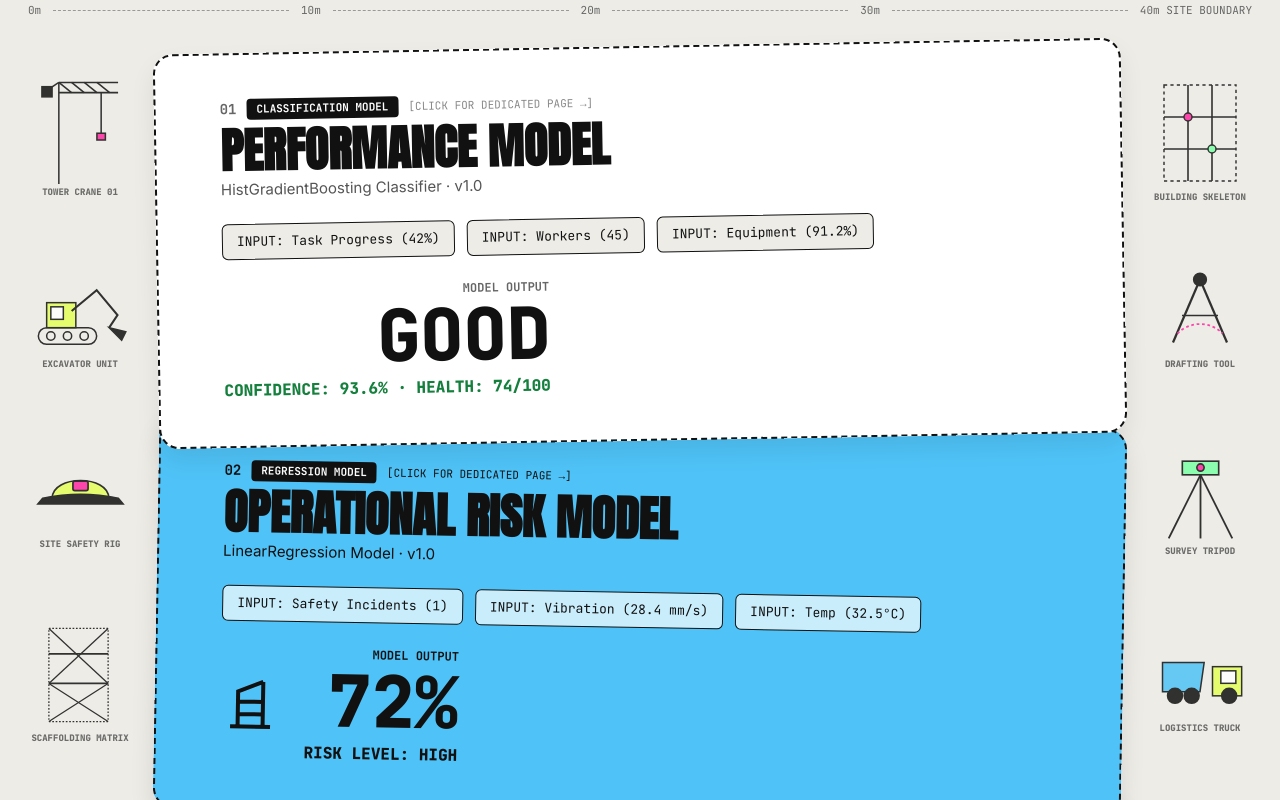
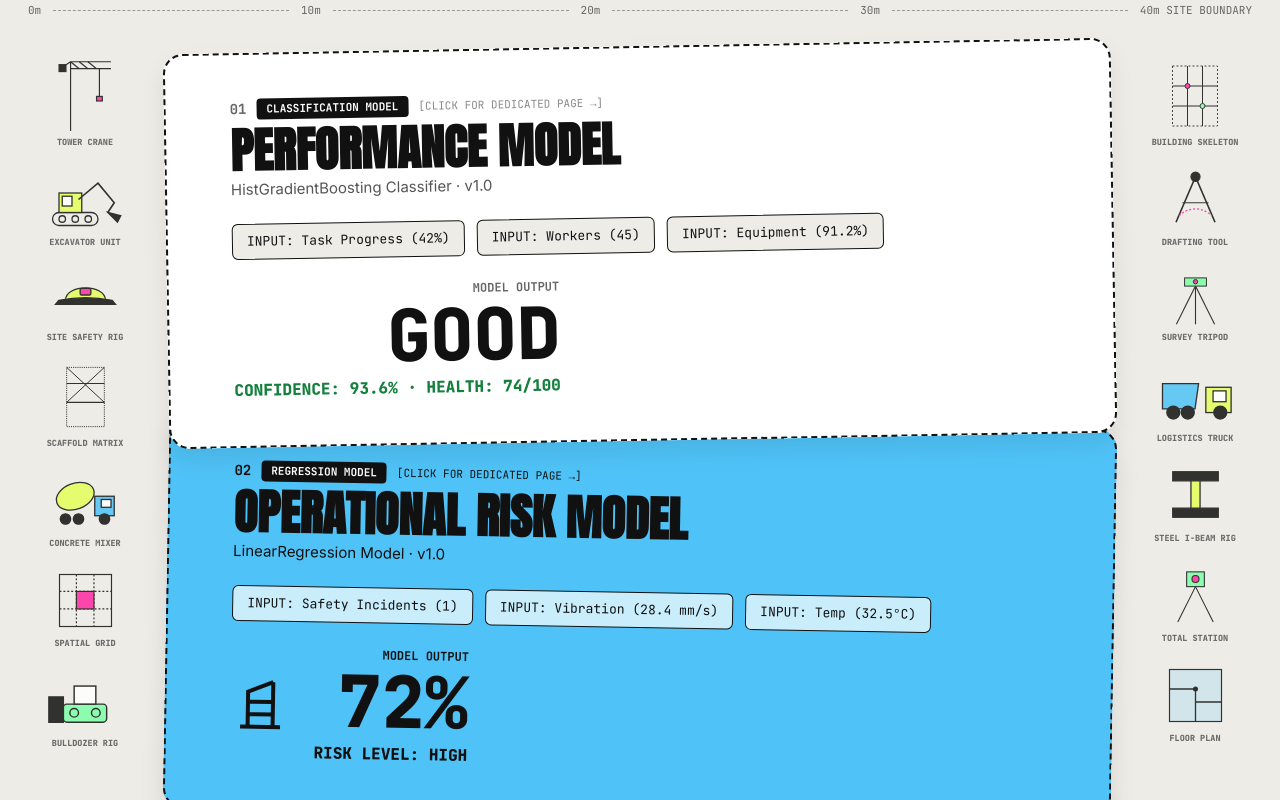
Before and after one commit to shubham392007-sketch/ConArk_Systems, a React (Vite) app in the folder frontend/: page / in a window 1280 px wide. Shown: the part 480-1280 px from the top of the page. Built offline with nearby package versions, Linux system fonts and the light colour scheme; no server answers.

Commit message:
feat(ui): add 7 construction vector SVGs on left and right margins to fully frame all 5 cards including Card 05

```diff
--- a/frontend/src/pages/CommandCenter.tsx
+++ b/frontend/src/pages/CommandCenter.tsx
@@ -179,15 +179,15 @@ export const CommandCenter: React.FC = () => {
         <span>40m SITE BOUNDARY</span>
       </div>
 
-      {/* 3-COLUMN MAIN LAYOUT: EXTREME LEFT SVGS (120px) | EXPANDED WIDE CARDS (1fr) | EXTREME RIGHT SVGS (120px) */}
-      <div style={{ display: 'grid', gridTemplateColumns: '120px 1fr 120px', gap: '16px', alignItems: 'start', marginBottom: '44px' }}>
+      {/* 3-COLUMN MAIN LAYOUT: EXTREME LEFT SVGS (130px) | EXPANDED WIDE CARDS (1fr) | EXTREME RIGHT SVGS (130px) */}
+      <div style={{ display: 'grid', gridTemplateColumns: '130px 1fr 130px', gap: '16px', alignItems: 'start', marginBottom: '44px' }}>
 
-        {/* EXTREME LEFT MARGIN COLUMN: 5 SVGS MAPPED 1-TO-1 BESIDE ALL 5 CARDS */}
-        <div style={{ display: 'flex', flexDirection: 'column', gap: '42px', paddingTop: '20px', alignItems: 'center', opacity: 0.85 }}>
+        {/* EXTREME LEFT MARGIN COLUMN: 7 CONSTRUCTION SVGS EVENLY FRAMING ALL CARDS DOWN TO CARD 05 */}
+        <div style={{ display: 'flex', flexDirection: 'column', gap: '18px', paddingTop: '10px', alignItems: 'center', opacity: 0.85 }}>
 
-          {/* SVG 1: Tower Crane (Beside Card 01 Performance) */}
-          <div style={{ textAlign: 'center', height: '140px', display: 'flex', flexDirection: 'column', justifyContent: 'center' }}>
-            <svg width="100" height="110" viewBox="0 0 100 130" fill="none" stroke="#111111" strokeWidth="1.8">
+          {/* SVG 1: Tower Crane */}
+          <div style={{ textAlign: 'center' }}>
+            <svg width="90" height="75" viewBox="0 0 100 130" fill="none" stroke="#111111" strokeWidth="2">
               <line x1="25" y1="130" x2="25" y2="10" />
               <line x1="25" y1="10" x2="95" y2="10" />
               <line x1="10" y1="20" x2="25" y2="10" />
@@ -195,17 +195,16 @@ export const CommandCenter: React.FC = () => {
               <line x1="25" y1="10" x2="40" y2="22" />
               <line x1="40" y1="10" x2="55" y2="22" />
               <line x1="55" y1="10" x2="70" y2="22" />
-              <line x1="70" y1="10" x2="85" y2="22" />
               <line x1="75" y1="22" x2="75" y2="70" />
               <rect x="70" y="70" width="10" height="8" fill="#FF2AA1" stroke="#111111" />
               <rect x="5" y="15" width="12" height="12" fill="#111111" />
             </svg>
-            <span style={{ fontSize: '9px', fontFamily: 'JetBrains Mono, monospace', fontWeight: '800', color: '#555', display: 'block', marginTop: '2px' }}>TOWER CRANE 01</span>
+            <span style={{ fontSize: '8.5px', fontFamily: 'JetBrains Mono, monospace', fontWeight: '800', color: '#555', display: 'block' }}>TOWER CRANE</span>
           </div>
 
-          {/* SVG 2: Heavy Excavator (Beside Card 02 Risk) */}
-          <div style={{ textAlign: 'center', height: '140px', display: 'flex', flexDirection: 'column', justifyContent: 'center' }}>
-            <svg width="100" height="90" viewBox="0 0 120 100" fill="none" stroke="#111111" strokeWidth="1.8">
+          {/* SVG 2: Heavy Excavator */}
+          <div style={{ textAlign: 'center' }}>
+            <svg width="90" height="65" viewBox="0 0 120 100" fill="none" stroke="#111111" strokeWidth="2">
               <rect x="10" y="70" width="70" height="20" rx="10" fill="#EDECE7" />
               <circle cx="25" cy="80" r="5" />
               <circle cx="45" cy="80" r="5" />
@@ -215,36 +214,34 @@ export const CommandCenter: React.FC = () => {
               <path d="M50 50 L80 25 L105 55 L95 70" strokeWidth="2.5" />
               <path d="M95 70 L115 75 L110 85 Z" fill="#111111" />
             </svg>
-            <span style={{ fontSize: '9px', fontFamily: 'JetBrains Mono, monospace', fontWeight: '800', color: '#555', display: 'block', marginTop: '2px' }}>EXCAVATOR UNIT</span>
+            <span style={{ fontSize: '8.5px', fontFamily: 'JetBrains Mono, monospace', fontWeight: '800', color: '#555', display: 'block' }}>EXCAVATOR UNIT</span>
           </div>
 
-          {/* SVG 3: Safety Helmet (Beside Card 03 Cost) */}
-          <div style={{ textAlign: 'center', height: '140px', display: 'flex', flexDirection: 'column', justifyContent: 'center' }}>
-            <svg width="95" height="85" viewBox="0 0 100 90" fill="none" stroke="#111111" strokeWidth="1.8">
+          {/* SVG 3: Safety Helmet */}
+          <div style={{ textAlign: 'center' }}>
+            <svg width="85" height="60" viewBox="0 0 100 90" fill="none" stroke="#111111" strokeWidth="2">
               <path d="M20 50 C20 25, 80 25, 80 50 Z" fill="#E4FF5B" stroke="#111111" />
               <path d="M10 50 Q50 42 90 50 L95 56 L5 56 Z" fill="#111111" />
               <rect x="42" y="32" width="16" height="10" fill="#FF2AA1" rx="2" />
             </svg>
-            <span style={{ fontSize: '9px', fontFamily: 'JetBrains Mono, monospace', fontWeight: '800', color: '#555', display: 'block', marginTop: '2px' }}>SITE SAFETY RIG</span>
+            <span style={{ fontSize: '8.5px', fontFamily: 'JetBrains Mono, monospace', fontWeight: '800', color: '#555', display: 'block' }}>SITE SAFETY RIG</span>
           </div>
 
-          {/* SVG 4: Scaffolding Matrix (Beside Card 04 Time) */}
-          <div style={{ textAlign: 'center', height: '140px', display: 'flex', flexDirection: 'column', justifyContent: 'center' }}>
-            <svg width="95" height="110" viewBox="0 0 100 130" fill="none" stroke="#111111" strokeWidth="1.5">
+          {/* SVG 4: Scaffolding Grid */}
+          <div style={{ textAlign: 'center' }}>
+            <svg width="85" height="70" viewBox="0 0 100 130" fill="none" stroke="#111111" strokeWidth="1.8">
               <rect x="15" y="10" width="70" height="110" strokeDasharray="2 2" />
               <line x1="15" y1="40" x2="85" y2="40" strokeWidth="2" />
               <line x1="15" y1="75" x2="85" y2="75" strokeWidth="2" />
               <line x1="15" y1="10" x2="85" y2="75" />
               <line x1="85" y1="10" x2="15" y2="75" />
-              <line x1="15" y1="75" x2="85" y2="120" />
-              <line x1="85" y1="75" x2="15" y2="120" />
             </svg>
-            <span style={{ fontSize: '9px', fontFamily: 'JetBrains Mono, monospace', fontWeight: '800', color: '#555', display: 'block', marginTop: '2px' }}>SCAFFOLDING MATRIX</span>
+            <span style={{ fontSize: '8.5px', fontFamily: 'JetBrains Mono, monospace', fontWeight: '800', color: '#555', display: 'block' }}>SCAFFOLD MATRIX</span>
           </div>
 
-          {/* SVG 5: Concrete Mixer Truck (Beside Card 05 Space Optimization) */}
-          <div style={{ textAlign: 'center', height: '140px', display: 'flex', flexDirection: 'column', justifyContent: 'center' }}>
-            <svg width="100" height="90" viewBox="0 0 120 100" fill="none" stroke="#111111" strokeWidth="1.8">
+          {/* SVG 5: Concrete Mixer Truck (Directly Beside Card 04/05) */}
+          <div style={{ textAlign: 'center' }}>
+            <svg width="90" height="65" viewBox="0 0 120 100" fill="none" stroke="#111111" strokeWidth="2">
               <ellipse cx="45" cy="45" rx="30" ry="20" transform="rotate(-20 45 45)" fill="#E4FF5B" stroke="#111111" />
               <rect x="75" y="45" width="30" height="30" fill="#4FC3F7" stroke="#111111" />
               <rect x="85" y="50" width="15" height="12" fill="#FFFFFF" stroke="#111111" />
@@ -252,7 +249,32 @@ export const CommandCenter: React.FC = () => {
               <circle cx="50" cy="80" r="8" fill="#111111" />
               <circle cx="90" cy="80" r="8" fill="#111111" />
             </svg>
-            <span style={{ fontSize: '9px', fontFamily: 'JetBrains Mono, monospace', fontWeight: '800', color: '#555', display: 'block', marginTop: '2px' }}>CONCRETE MIXER</span>
+            <span style={{ fontSize: '8.5px', fontFamily: 'JetBrains Mono, monospace', fontWeight: '800', color: '#555', display: 'block' }}>CONCRETE MIXER</span>
+          </div>
+
+          {/* SVG 6: 2D Spatial Grid (Directly Beside Card 05 Space Optimization) */}
+          <div style={{ textAlign: 'center' }}>
+            <svg width="85" height="65" viewBox="0 0 100 100" fill="none" stroke="#111111" strokeWidth="1.8">
+              <rect x="10" y="10" width="80" height="80" fill="#EDECE7" stroke="#111111" />
+              <line x1="10" y1="36" x2="90" y2="36" strokeDasharray="3 3" />
+              <line x1="10" y1="63" x2="90" y2="63" strokeDasharray="3 3" />
+              <line x1="36" y1="10" x2="36" y2="90" strokeDasharray="3 3" />
+              <line x1="63" y1="10" x2="63" y2="90" strokeDasharray="3 3" />
+              <rect x="36" y="36" width="27" height="27" fill="#FF2AA1" stroke="#111111" />
+            </svg>
+            <span style={{ fontSize: '8.5px', fontFamily: 'JetBrains Mono, monospace', fontWeight: '800', color: '#555', display: 'block' }}>SPATIAL GRID</span>
+          </div>
+
+          {/* SVG 7: Heavy Bulldozer (Beside Card 05 Bottom) */}
+          <div style={{ textAlign: 'center' }}>
+            <svg width="90" height="65" viewBox="0 0 120 90" fill="none" stroke="#111111" strokeWidth="2">
+              <rect x="30" y="50" width="60" height="25" rx="5" fill="#7CFFA6" stroke="#111111" />
+              <rect x="45" y="25" width="30" height="25" fill="#FFFFFF" stroke="#111111" />
+              <path d="M10 40 L30 40 L30 75 L10 75 Z" fill="#111111" />
+              <circle cx="45" cy="62" r="6" />
+              <circle cx="75" cy="62" r="6" />
+            </svg>
+            <span style={{ fontSize: '8.5px', fontFamily: 'JetBrains Mono, monospace', fontWeight: '800', color: '#555', display: 'block' }}>BULLDOZER RIG</span>
           </div>
 
         </div>
@@ -557,12 +579,12 @@ export const CommandCenter: React.FC = () => {
           </div>
         </div>
 
-        {/* EXTREME RIGHT MARGIN COLUMN: 5 SVGS MAPPED 1-TO-1 BESIDE ALL 5 CARDS */}
-        <div style={{ display: 'flex', flexDirection: 'column', gap: '42px', paddingTop: '20px', alignItems: 'center', opacity: 0.85 }}>
+        {/* EXTREME RIGHT MARGIN COLUMN: 7 CONSTRUCTION SVGS EVENLY FRAMING ALL CARDS DOWN TO CARD 05 */}
+        <div style={{ display: 'flex', flexDirection: 'column', gap: '18px', paddingTop: '10px', alignItems: 'center', opacity: 0.85 }}>
 
-          {/* SVG 1: Structural Building Skeleton (Beside Card 01 Performance) */}
-          <div style={{ textAlign: 'center', height: '140px', display: 'flex', flexDirection: 'column', justifyContent: 'center' }}>
-            <svg width="100" height="120" viewBox="0 0 120 150" fill="none" stroke="#111111" strokeWidth="1.8">
+          {/* SVG 1: Building Skeleton */}
+          <div style={{ textAlign: 'center' }}>
+            <svg width="90" height="75" viewBox="0 0 120 150" fill="none" stroke="#111111" strokeWidth="1.8">
               <rect x="15" y="20" width="90" height="120" strokeDasharray="4 4" fill="#EDECE7" />
               <line x1="15" y1="60" x2="105" y2="60" strokeWidth="2" />
               <line x1="15" y1="100" x2="105" y2="100" strokeWidth="2" />
@@ -571,36 +593,36 @@ export const CommandCenter: React.FC = () => {
               <circle cx="45" cy="60" r="5" fill="#FF2AA1" />
               <circle cx="75" cy="100" r="5" fill="#7CFFA6" stroke="#111" />
             </svg>
-            <span style={{ fontSize: '9px', fontFamily: 'JetBrains Mono, monospace', fontWeight: '800', color: '#555', display: 'block', marginTop: '2px' }}>BUILDING SKELETON</span>
+            <span style={{ fontSize: '8.5px', fontFamily: 'JetBrains Mono, monospace', fontWeight: '800', color: '#555', display: 'block' }}>BUILDING SKELETON</span>
           </div>
 
-          {/* SVG 2: Architect Drafting Compass (Beside Card 02 Risk) */}
-          <div style={{ textAlign: 'center', height: '140px', display: 'flex', flexDirection: 'column', justifyContent: 'center' }}>
-            <svg width="100" height="90" viewBox="0 0 110 100" fill="none" stroke="#111111" strokeWidth="1.8">
+          {/* SVG 2: Drafting Compass */}
+          <div style={{ textAlign: 'center' }}>
+            <svg width="85" height="65" viewBox="0 0 110 100" fill="none" stroke="#111111" strokeWidth="1.8">
               <line x1="55" y1="15" x2="25" y2="85" strokeWidth="2.5" />
               <line x1="55" y1="15" x2="85" y2="85" strokeWidth="2.5" />
               <circle cx="55" cy="15" r="7" fill="#111111" />
               <line x1="35" y1="55" x2="75" y2="55" strokeWidth="1.5" />
               <path d="M 30 75 A 35 35 0 0 1 80 75" strokeDasharray="3 3" stroke="#FF2AA1" strokeWidth="2" />
             </svg>
-            <span style={{ fontSize: '9px', fontFamily: 'JetBrains Mono, monospace', fontWeight: '800', color: '#555', display: 'block', marginTop: '2px' }}>DRAFTING TOOL</span>
+            <span style={{ fontSize: '8.5px', fontFamily: 'JetBrains Mono, monospace', fontWeight: '800', color: '#555', display: 'block' }}>DRAFTING TOOL</span>
           </div>
 
-          {/* SVG 3: Surveying Tripod (Beside Card 03 Cost) */}
-          <div style={{ textAlign: 'center', height: '140px', display: 'flex', flexDirection: 'column', justifyContent: 'center' }}>
-            <svg width="95" height="100" viewBox="0 0 100 110" fill="none" stroke="#111111" strokeWidth="1.8">
+          {/* SVG 3: Survey Tripod */}
+          <div style={{ textAlign: 'center' }}>
+            <svg width="85" height="60" viewBox="0 0 100 110" fill="none" stroke="#111111" strokeWidth="1.8">
               <line x1="50" y1="35" x2="15" y2="105" strokeWidth="2" />
               <line x1="50" y1="35" x2="50" y2="105" strokeWidth="2" />
               <line x1="50" y1="35" x2="85" y2="105" strokeWidth="2" />
               <rect x="30" y="20" width="40" height="15" fill="#7CFFA6" stroke="#111111" />
               <circle cx="50" cy="27" r="4" fill="#FF2AA1" />
             </svg>
-            <span style={{ fontSize: '9px', fontFamily: 'JetBrains Mono, monospace', fontWeight: '800', color: '#555', display: 'block', marginTop: '2px' }}>SURVEY TRIPOD</span>
+            <span style={{ fontSize: '8.5px', fontFamily: 'JetBrains Mono, monospace', fontWeight: '800', color: '#555', display: 'block' }}>SURVEY TRIPOD</span>
           </div>
 
-          {/* SVG 4: Concrete Dump Truck (Beside Card 04 Time) */}
-          <div style={{ textAlign: 'center', height: '140px', display: 'flex', flexDirection: 'column', justifyContent: 'center' }}>
-            <svg width="100" height="90" viewBox="0 0 120 90" fill="none" stroke="#111111" strokeWidth="1.8">
+          {/* SVG 4: Concrete Dump Truck */}
+          <div style={{ textAlign: 'center' }}>
+            <svg width="90" height="65" viewBox="0 0 120 90" fill="none" stroke="#111111" strokeWidth="1.8">
               <rect x="75" y="35" width="35" height="35" fill="#E4FF5B" stroke="#111111" />
               <rect x="85" y="40" width="18" height="15" fill="#FFFFFF" stroke="#111111" />
               <path d="M15 30 L65 30 L60 65 L15 65 Z" fill="#4FC3F7" stroke="#111111" />
@@ -608,17 +630,38 @@ export const CommandCenter: React.FC = () => {
               <circle cx="50" cy="70" r="9" fill="#111111" />
               <circle cx="95" cy="70" r="9" fill="#111111" />
             </svg>
-            <span style={{ fontSize: '9px', fontFamily: 'JetBrains Mono, monospace', fontWeight: '800', color: '#555', display: 'block', marginTop: '2px' }}>LOGISTICS TRUCK</span>
+            <span style={{ fontSize: '8.5px', fontFamily: 'JetBrains Mono, monospace', fontWeight: '800', color: '#555', display: 'block' }}>LOGISTICS TRUCK</span>
           </div>
 
-          {/* SVG 5: Structural Steel I-Beam Rig (Beside Card 05 Space Optimization) */}
-          <div style={{ textAlign: 'center', height: '140px', display: 'flex', flexDirection: 'column', justifyContent: 'center' }}>
-            <svg width="95" height="90" viewBox="0 0 100 100" fill="none" stroke="#111111" strokeWidth="2">
+          {/* SVG 5: Steel I-Beam Framework (Directly Beside Card 04/05) */}
+          <div style={{ textAlign: 'center' }}>
+            <svg width="85" height="65" viewBox="0 0 100 100" fill="none" stroke="#111111" strokeWidth="2">
               <rect x="15" y="15" width="70" height="14" fill="#111111" />
               <rect x="15" y="71" width="70" height="14" fill="#111111" />
               <rect x="43" y="29" width="14" height="42" fill="#E4FF5B" stroke="#111111" />
             </svg>
-            <span style={{ fontSize: '9px', fontFamily: 'JetBrains Mono, monospace', fontWeight: '800', color: '#555', display: 'block', marginTop: '2px' }}>STEEL I-BEAM RIG</span>
+            <span style={{ fontSize: '8.5px', fontFamily: 'JetBrains Mono, monospace', fontWeight: '800', color: '#555', display: 'block' }}>STEEL I-BEAM RIG</span>
+          </div>
+
+          {/* SVG 6: Total Station Survey Station (Directly Beside Card 05 Space Optimization) */}
+          <div style={{ textAlign: 'center' }}>
+            <svg width="85" height="65" viewBox="0 0 100 110" fill="none" stroke="#111111" strokeWidth="1.8">
+              <line x1="50" y1="40" x2="20" y2="100" />
+              <line x1="50" y1="40" x2="80" y2="100" />
+              <rect x="35" y="15" width="30" height="25" fill="#7CFFA6" stroke="#111111" />
+              <circle cx="50" cy="27" r="6" fill="#FF2AA1" />
+            </svg>
+            <span style={{ fontSize: '8.5px', fontFamily: 'JetBrains Mono, monospace', fontWeight: '800', color: '#555', display: 'block' }}>TOTAL STATION</span>
+          </div>
+
+          {/* SVG 7: Architectural Floor Plan Blueprint (Beside Card 05 Bottom) */}
+          <div style={{ textAlign: 'center' }}>
+            <svg width="85" height="65" viewBox="0 0 100 100" fill="none" stroke="#111111" strokeWidth="1.8">
+              <rect x="10" y="10" width="80" height="80" fill="#4FC3F7" fillOpacity="0.2" stroke="#111111" />
+              <path d="M10 40 L50 40 L50 90 M50 60 L90 60" strokeWidth="2" stroke="#111111" />
+              <circle cx="50" cy="40" r="3" fill="#111111" />
+            </svg>
+            <span style={{ fontSize: '8.5px', fontFamily: 'JetBrains Mono, monospace', fontWeight: '800', color: '#555', display: 'block' }}>FLOOR PLAN</span>
           </div>
 
         </div>
```
